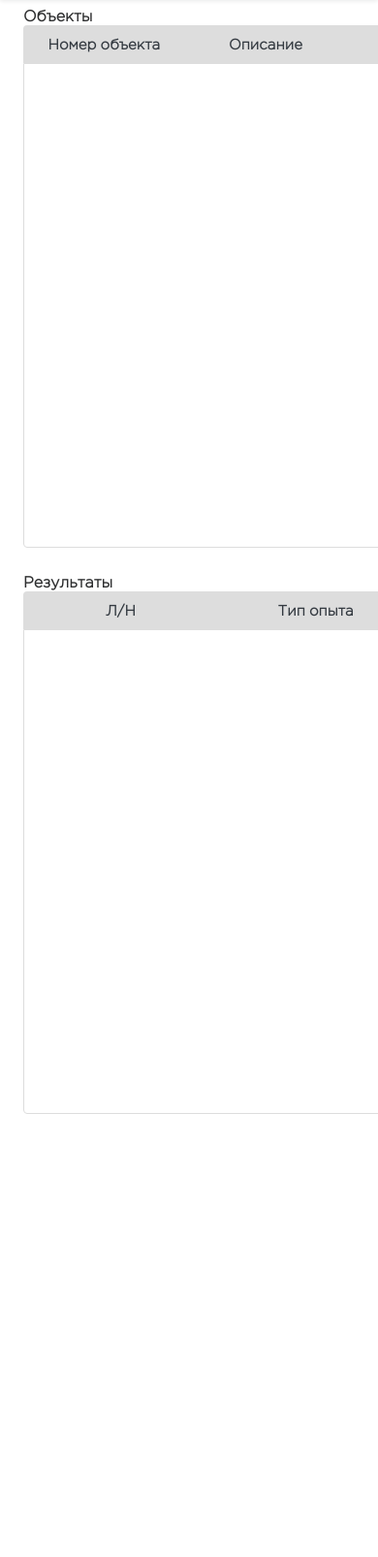
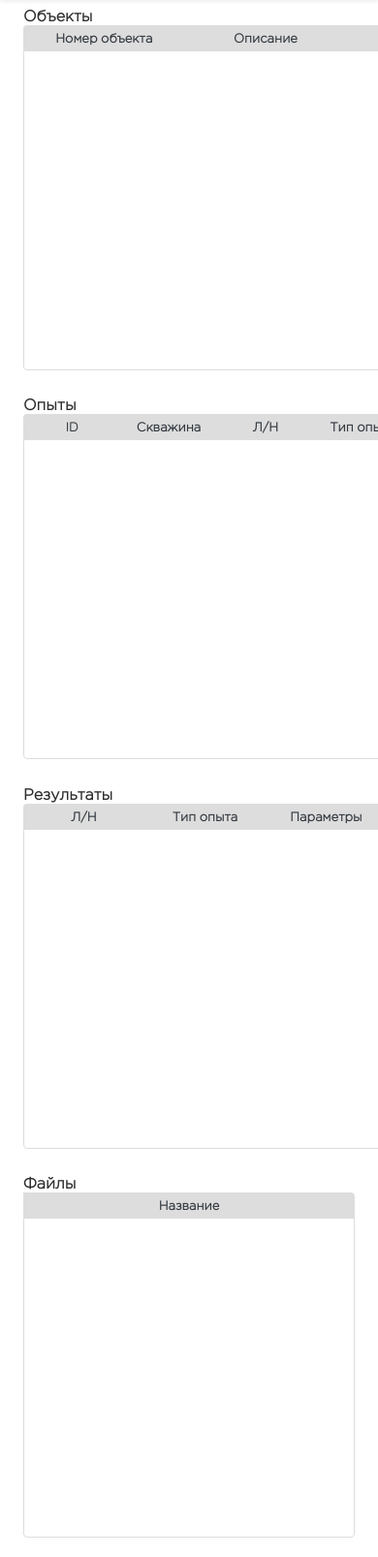
Before and after one commit to MOSTDORGEOTREST/laboratory_test_storage_service, a FastAPI app: template src/app/templates/personal.html in a window 390 px wide. Shown: the part 64-1670 px from the top of the page at 97% size. Run offline with FastAPI, Linux system fonts and the light colour scheme; the template is opened without the code that fills it, so the values that code supplies are empty; parts of the project's set-up code (start-up, migrations or seed data) failed here and were passed over.

Commit message:
feat: таблицы часть 5

```diff
--- a/src/app/static/css/style.css
+++ b/src/app/static/css/style.css
@@ -313,27 +313,29 @@ img {
   display: grid;
 
   grid-template-areas:
-    "objects tests"
-    "results results";
-  grid-template-columns: 1fr 1fr;
+    "objects objects tests tests"
+    "results results results files";
+  grid-template-columns: 25% 25% 25% 25%;
   grid-template-rows: 1fr 1fr;
 
   gap: var(--col-gap);
 }
 
-
 .content-block.objects {
   grid-area: objects;
 }
-
 
 .content-block.tests {
   grid-area: tests;
 }
 
-
 .content-block.results {
   grid-area: results;
+}
+
+.content-block.files {
+  grid-area: files;
+  min-width: unset;
 }
 
 .content-block {
@@ -347,10 +349,12 @@ img {
   table-layout: fixed;
   border: none;
   border-collapse: collapse;
+
+  font-size: var(--smaller-font-size);
 }
 
 .table-scroll-wrapper {
-  height: 500px;
+  height: 330px;
   overflow-x: auto;
   margin-top: 0px;
   margin-bottom: 20px;
@@ -362,9 +366,9 @@ img {
   font-weight: bold;
   text-align: center;
   border: none;
-  padding: 10px 15px;
+  padding: 5px 10px;
   background-color: #ddd;
-  font-size: var(--normal-font-size);
+  font-size: var(--small-font-size);
   vertical-align: top;
 
   text-wrap: nowrap;
@@ -379,7 +383,7 @@ img {
 
 .block-table tbody td {
   text-align: center;
-  padding: 10px 15px;
+  padding: 5px 10px;
   vertical-align: top;
   border-left: 1px solid #ddd;
   border-right: 1px solid #ddd;
@@ -407,6 +411,22 @@ img {
   background-color: #ccc;
 }
 
-.block-table tbody tr.results-row {
-  cursor: auto;
+/* Двойная ширина минимальной ширины таблиц */
+@media screen and (max-width: 1100px) {
+  .content-wrapper {
+    grid-template-areas:
+    "objects"
+    "tests"
+    "results"
+    "files";
+    grid-template-rows: none;
+    grid-auto-rows: 1fr;
+    grid-template-columns: 100%;
+  }
+
+  .content-block.objects,
+  .content-block.tests,
+  .content-block.results  {
+    width: 100%;
+  }
 }
--- a/src/app/static/js/requests.js
+++ b/src/app/static/js/requests.js
@@ -101,7 +101,6 @@ function getTests(objNum) {
       cleanTables();
 
       response.json().then((data) => {
-        console.log(data);
         if (data && data.length > 0) {
           fillTables(data);
         }
@@ -118,6 +117,7 @@ function getTests(objNum) {
 function cleanTables() {
   cleanTests();
   cleanResults();
+  cleanFiles();
 }
 
 function cleanTests() {
@@ -136,6 +136,15 @@ function cleanResults() {
   resultsTable.textContent = "";
 }
 
+
+function cleanFiles() {
+  const filesTable = document.getElementById("files-table-body");
+
+  if (!filesTable) return;
+
+  filesTable.textContent = "";
+}
+
 function formTableLine(trId, className, items) {
   let html = `<tr class="${className}" data-id="${trId}" >`;
 
@@ -151,11 +160,7 @@ function fillTables(data) {
   const testsTable = document.getElementById("tests-table-body");
   const resultsTable = document.getElementById("results-table-body");
 
-  console.log(testsTable, resultsTable);
-
   if (!(testsTable && resultsTable)) return;
-
-  console.log("ready to fill");
 
   data.forEach((item) => {
     const testsRow = formTableLine(item["test_id"], "tests-row", [
@@ -169,18 +174,17 @@ function fillTables(data) {
 
     addTestsClicker(item, resultsTable);
 
-    fillResults(item, resultsTable);
+    // fillResults(item, resultsTable);
   });
 }
 
 function addTestsClicker(item, resultsTable) {
-  const tests = document.querySelectorAll(`.tests-row[data-id='${item["test_id"]}'`);
-
-  console.log('item : ', item);
-  console.log('tests : ', tests);
+  const tests = document.querySelectorAll(
+    `.tests-row[data-id='${item["test_id"]}'`
+  );
 
   if (tests.length === 1) {
-    tests[0].addEventListener("click", (event)=>{
+    tests[0].addEventListener("click", (event) => {
       event.preventDefault();
       event.stopPropagation();
 
@@ -188,21 +192,6 @@ function addTestsClicker(item, resultsTable) {
       fillResults(item, resultsTable);
     });
   }
-
-  // if (tests.length > 0) {
-  //   tests.forEach((item) => {
-  //     item.addEventListener("click", onTestClick);
-  //   });
-
-  //   function onTestClick(event) {
-  //     event.preventDefault();
-
-  //     const testId = event.currentTarget.dataset.id;
-  //     if (!testId) return;
-
-
-  //   }
-  // }
 }
 
 function fillResults(item, resultsTable) {
@@ -218,12 +207,69 @@ function fillResults(item, resultsTable) {
     })
     .join("");
 
-  const resultsRow = formTableLine("", "results-row", [
+  const resultsRow = formTableLine(item["test_id"], "results-row", [
     item["laboratory_number"],
     item["test_type"],
-    new Date(item["timestamp"]).toLocaleDateString(),
     params,
     results,
   ]);
   resultsTable.insertAdjacentHTML("beforeend", resultsRow);
+
+  addReusltsClicker(item);
 }
+
+
+// function addReusltsClicker(item, resultsTable) {
+//   const tests = document.querySelectorAll(
+//     `.results-row[data-id='${item["test_id"]}'`
+//   );
+
+//   console.log("item : ", item);
+//   console.log("tests : ", tests);
+
+
+//   if (tests.length === 1) {
+//     tests[0].addEventListener("click", (event) => {
+//       event.preventDefault();
+//       event.stopPropagation();
+
+//       console.log(item["test_id"]);
+//       cleanFiles();
+//       fillFiles(item);
+//     });
+//   }
+// }
+
+// function fillFiles(item) {
+//   const filesTable = document.getElementById("files-table-body");
+//   if (!filesTable) return;
+
+//   fetch(`./tests/files/?test_id=${item["test_id"]}`, {
+//     method: "GET", // *GET, POST, PUT, DELETE, etc.
+//     credentials: "include", // include, *same-origin, omit
+//     headers: {
+//       Accept: "application/json",
+//       "Content-Type": "application/x-www-form-urlencoded",
+//       // 'Content-Type': 'application/x-www-form-urlencoded',
+//       "X-Requested-With": "XMLHttpRequest",
+//     },
+//   }).then((response) => {
+//     if (response.ok && response.status === 200) {
+//       cleanFiles();
+
+//       response.json().then((data) => {
+//         if (data && data.length > 0) {
+//           data.forEach((file)=>{
+//             const row = `<tr><td><a target='_blank' href='./s3/?key=${file["key"]}'>${file["key"]}</a></td></tr>`
+//             filesTable.insertAdjacentHTML('beforeend', row);
+//           })
+//         }
+//       });
+//       return;
+//     }
+//     if (response.status === 404) {
+//       cleanFiles();
+//       return;
+//     }
+//   });
+// }
--- a/src/app/templates/base.html
+++ b/src/app/templates/base.html
@@ -9,7 +9,12 @@
     <meta name="theme-color" content="#ffffff" />
 
     <meta name="LTS" content="Laboratory tests storage" />
-    <link rel="apple-touch-icon" href="/static/images/logo-2.png" />
+
+    <link rel="icon" href="/static/images/page.png" />
+		<link
+			rel="apple-touch-icon"
+			href="/static/images/page.png"
+		/>
     <!-- ===================== ICONS ===================== -->
 
     <title>LTS</title>
--- a/src/app/templates/personal.html
+++ b/src/app/templates/personal.html
@@ -59,7 +59,6 @@ endblock %} {% block content %}
           <tr>
             <th scope="">Л/Н</th>
             <th scope="">Тип опыта</th>
-            <th scope="">Дата</th>
             <th scope="">Параметры</th>
             <th scope="">Результаты</th>
           </tr>
@@ -73,6 +72,23 @@ endblock %} {% block content %}
       </div>
     </div>
   </div>
+  <div class="content-block files">
+    <h3 class="block-title">Файлы</h3>
+    <div class="block-table">
+      <table>
+        <thead>
+          <tr>
+            <th scope="">Название</th>
+          </tr>
+        </thead>
+      </table>
+      <div class="table-scroll-wrapper">
+        <table>
+          <tbody id="files-table-body">
+          </tbody>
+        </table>
+      </div>
+    </div>
+  </div>
 </div>
-
 {% endblock %}
```
Also changed, not shown: src/app/static/images/page.png (added). Lines whose indentation alone changed are shown as unchanged.
